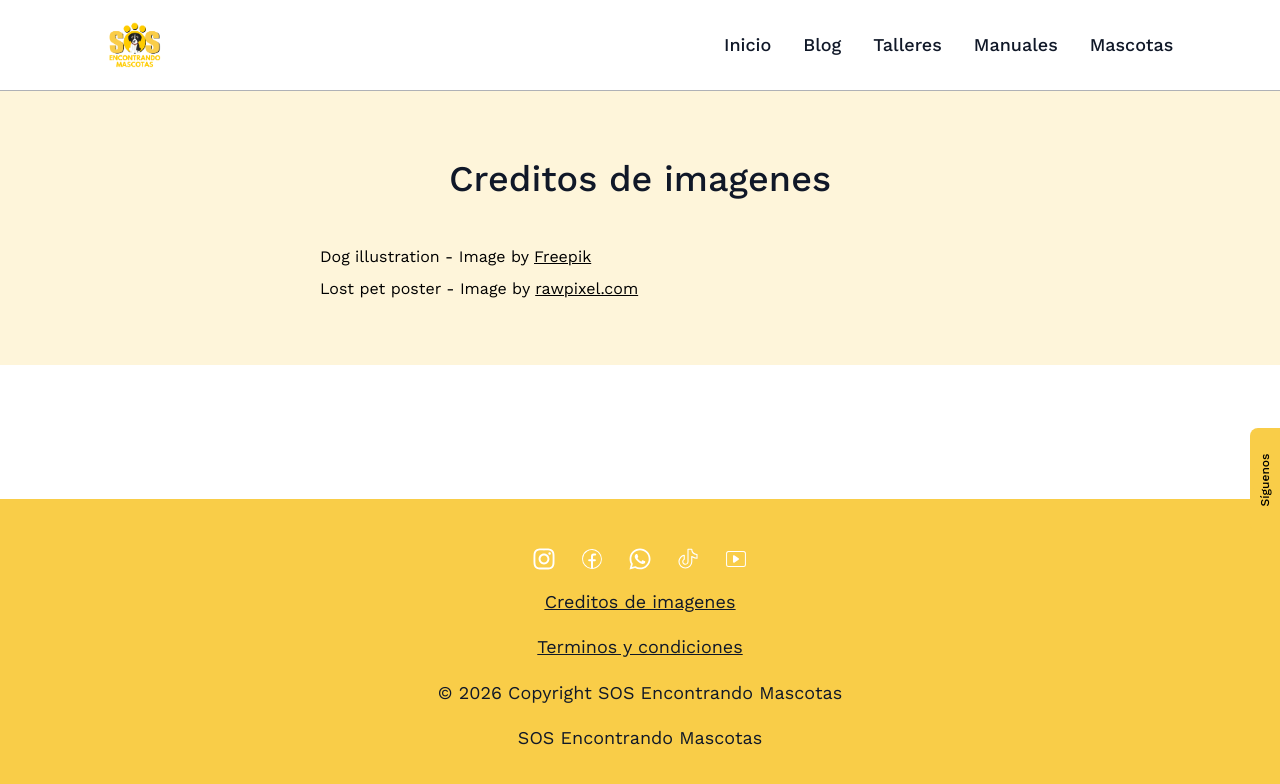
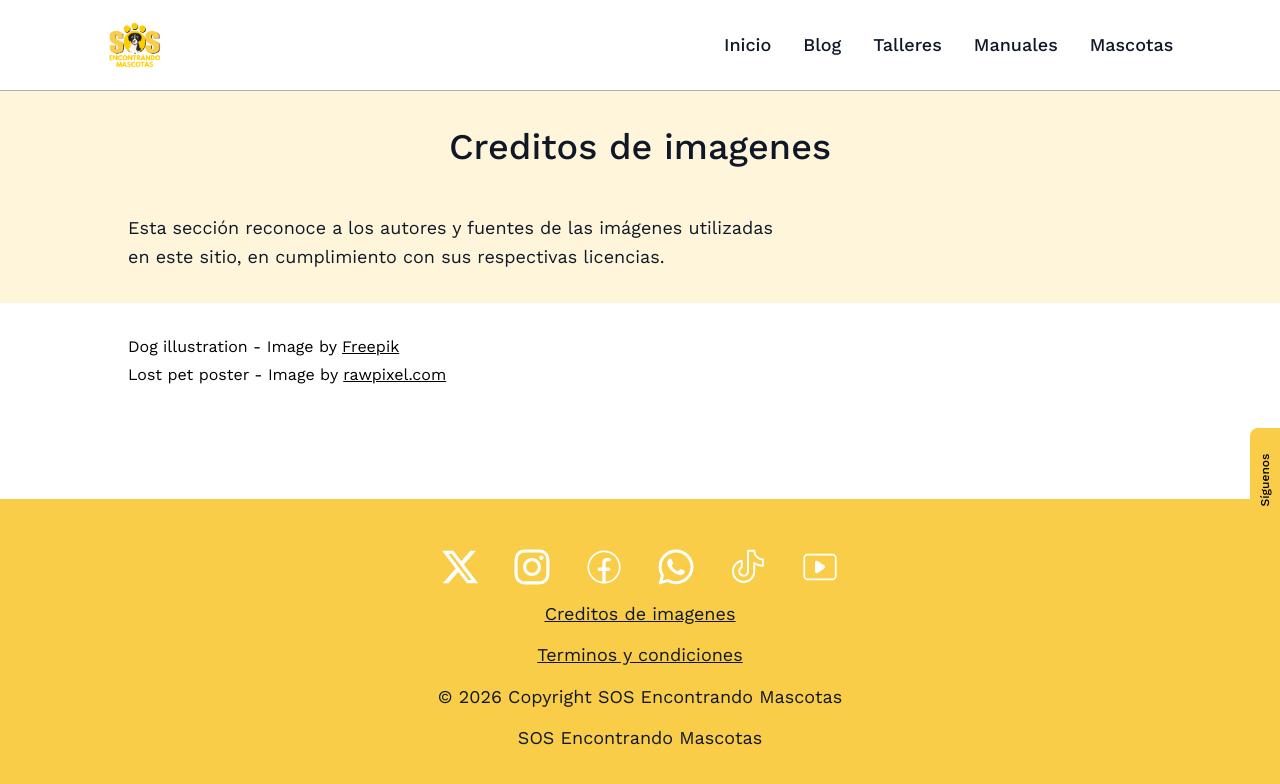
Before and after one commit to AztlanConsulting/SOS-FullStack, a React (Vite) app in the folder frontend/: page /credits in a window 1280 px wide. Shown: the top 784 px of the page. Built offline with nearby package versions, Linux system fonts and the light colour scheme.

Commit message:
[ADD]CreditsInfo

```diff
--- a/frontend/src/features/credits/components/Credits.tsx
+++ b/frontend/src/features/credits/components/Credits.tsx
@@ -1,17 +1,11 @@
-import { Text } from '../../../shared/components/ui/Text';
+import {} from '../../../shared/components/ui/Text';
 
 const Credits = () => {
   return (
-    <section className="color-secondary-bg overflow-hidden py-8 lg:py-16">
-      <div className="max-w-2xl mx-auto px-4">
-        <div className="text-center mb-6 lg:mb-10">
-          <Text as="h2" variant="h2" weight="medium">
-            Creditos de imagenes
-          </Text>
-        </div>
-
+    <section className="overflow-hidden py-4 lg:py-8">
+      <div className="w-5/6 md:w-4/5 lg:w-full lg:max-w-4xl xl:max-w-5xl mx-auto">
         <div className="text-left text-black">
-          <ul className="space-y-2">
+          <ul className="space-y-1">
             <li>
               Dog illustration - Image by{' '}
               <a
--- /dev/null
+++ b/frontend/src/features/credits/components/CreditsInfo.tsx
@@ -0,0 +1,26 @@
+import { Text } from '../../../shared/components/ui/Text';
+
+const CreditsInfo = () => {
+  return (
+    <section className="relative color-secondary-bg overflow-hidden py-4 lg:py-8">
+          <div className="w-5/6 md:w-4/5 lg:w-full lg:max-w-4xl xl:max-w-5xl mx-auto">
+            <div className=" lg:flex-row lg:items-center lg:justify-between gap-8">
+              <div className="text-center mb-6 lg:mb-10">
+                <Text as="h2" variant="h2" weight="medium">
+                    Creditos de imagenes
+                </Text>
+            </div>
+              <div className="flex-1 max-w-xl lg:max-w-2xl order-2 lg:order-1 text-left">
+                <Text variant="body" weight="regular" >
+                  Esta sección reconoce a los autores y fuentes de
+                las imágenes utilizadas en este sitio, en cumplimiento con sus respectivas
+                    licencias.
+                </Text>
+              </div>
+            </div>
+          </div>
+    </section>
+  );
+};
+
+export default CreditsInfo;
--- a/frontend/src/features/landing/components/PetInfoSection.tsx
+++ b/frontend/src/features/landing/components/PetInfoSection.tsx
@@ -2,7 +2,7 @@ import { Text } from '../../../shared/components/ui/Text';
 
 const PetInfoSection = () => {
   return (
-    <section className="bg-white overflow-hidden border-b border-border-gray py-8 lg:py-16">
+    <section className="bg-white border-b border-(--color-grey-border) overflow-hidden border-b border-border-gray py-8 lg:py-16">
       <div className="w-5/6 md:w-4/5 lg:w-full lg:max-w-4xl xl:max-w-5xl mx-auto">
         <div className="text-center mb-6 lg:mb-10">
           <Text as="h2" variant="h2" weight="medium">
@@ -24,8 +24,6 @@ const PetInfoSection = () => {
           </Text>
         </div>
       </div>
-
-      <div className="w-5/6 mx-auto mt-6 lg:mt-8 border-t border-gray-200" />
     </section>
   );
 };
--- a/frontend/src/pages/CreditsPage.tsx
+++ b/frontend/src/pages/CreditsPage.tsx
@@ -1,12 +1,15 @@
 import Header from '../shared/components/layout/Header';
 import Footer from '../shared/components/layout/Footer';
 import Credits from '@features/credits/components/Credits';
+import CreditsInfo from '@features/credits/components/CreditsInfo';
+
 
 const CreditsPage = () => {
   return (
     <div className="min-h-screen flex flex-col">
       <Header />
       <main className="flex-grow pt-[72px] lg:pt-0">
+        <CreditsInfo />
         <Credits />
       </main>
       <Footer />
--- a/frontend/src/shared/components/layout/Footer.tsx
+++ b/frontend/src/shared/components/layout/Footer.tsx
@@ -3,21 +3,30 @@ import { FaWhatsapp } from 'react-icons/fa6';
 import { CiFacebook } from 'react-icons/ci';
 import { FaInstagram } from 'react-icons/fa';
 import { PiTiktokLogoLight } from 'react-icons/pi';
-import { CiYoutube } from "react-icons/ci";
+import { CiYoutube } from 'react-icons/ci';
+import { FaXTwitter } from "react-icons/fa6";
 
 export const Footer = () => {
   return (
     <footer className="color-primary-bg py-8 lg:py-12">
       <div className="w-5/6 mx-auto">
-        <div className="flex flex-col items-center gap-4">
-          <div className="flex justify-center gap-6">
+        <div className="flex flex-col items-center gap-3">
+          <div className="flex justify-center gap-8">
+            <a
+              href="https://x.com/EncontrandoSos"
+              target="_blank"
+              rel="noopener noreferrer"
+              className="text-white hover:opacity-80"
+            >
+              <FaXTwitter className="w-6 h-6 lg:w-10 lg:h-10" />
+            </a>
             <a
               href="https://www.instagram.com/sos_encontrando_mascotas/"
               target="_blank"
               rel="noopener noreferrer"
               className="text-white hover:opacity-80"
             >
-              <FaInstagram className="w-6 h-6" />
+              <FaInstagram className="w-6 h-6 lg:w-10 lg:h-10" />
             </a>
             <a
               href="https://www.facebook.com/SOSencontrandomascotas"
@@ -25,10 +34,10 @@ export const Footer = () => {
               rel="noopener noreferrer"
               className="text-white hover:opacity-80"
             >
-              <CiFacebook className="w-6 h-6" />
+              <CiFacebook className="w-6 h-6 lg:w-10 lg:h-10" />
             </a>
             <a href="#" className="text-white hover:opacity-80">
-              <FaWhatsapp className="w-6 h-6" />
+              <FaWhatsapp className="w-6 h-6 lg:w-10 lg:h-10" />
             </a>
             <a
               href="https://www.tiktok.com/@sos_encontrando_mascotas"
@@ -36,7 +45,7 @@ export const Footer = () => {
               rel="noopener noreferrer"
               className="text-white hover:opacity-80"
             >
-              <PiTiktokLogoLight className="w-6 h-6" />
+              <PiTiktokLogoLight className="w-6 h-6 lg:w-10 lg:h-10" />
             </a>
             <a
               href="https://www.youtube.com/channel/UCJZ22JJX3yWsozu2y-Quixw"
@@ -44,7 +53,7 @@ export const Footer = () => {
               rel="noopener noreferrer"
               className="text-white hover:opacity-80"
             >
-              <CiYoutube className="w-6 h-6" />
+              <CiYoutube className="w-6 h-6 lg:w-10 lg:h-10" />
             </a>
           </div>
           <div className="text-center">
--- a/frontend/src/shared/components/layout/Header.tsx
+++ b/frontend/src/shared/components/layout/Header.tsx
@@ -11,6 +11,7 @@ import { CiFacebook } from 'react-icons/ci';
 import { FaInstagram } from 'react-icons/fa';
 import { PiTiktokLogoLight } from 'react-icons/pi';
 import { CiYoutube } from 'react-icons/ci';
+import { FaXTwitter } from "react-icons/fa6";
 
 const navLinks = [
   { label: 'Inicio', href: '/', icon: <LuHouse /> },
@@ -37,6 +38,10 @@ export const socialLinks = [
   {
     href: 'https://www.youtube.com/channel/UCJZ22JJX3yWsozu2y-Quixw',
     icon: <CiYoutube className="w-5 h-5" />,
+  },
+  {
+    href: 'https://x.com/EncontrandoSos',
+    icon: <FaXTwitter className="w-5 h-5" />,
   },
 ];
 
```
